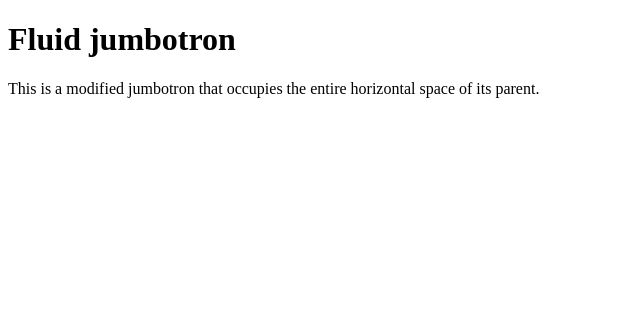
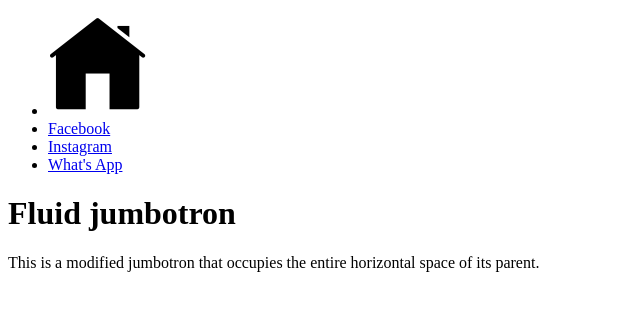
Before and after one commit to ArnaudAM/WCS_Hackathon2_FakeDeClic, a Symfony app: template templates/index.html.twig in a window 1280 px wide. Shown: the top 311 px of the page, without its empty margins (0-640 px from the left). Run offline with Twig, Linux system fonts and the light colour scheme; the template is opened without the code that fills it, so the values that code supplies are empty; some libraries are stand-ins or nearby versions.

Commit message:
crea navbar et insertion d'image

```diff
--- a/templates/base.html.twig
+++ b/templates/base.html.twig
@@ -13,6 +13,26 @@
 </head>
 
 <body>
+
+<nav class="navbar navbar-dark bg-dark">
+    <div class="navbar" id="navbarNavDropdown">
+        <ul class="navbar-pers">
+            <li class="nav-item">
+                <a class="nav-link" href="http://127.0.0.1:8000/"><img src="../assets/img/home.png" alt="Accueil" /></a>
+            </li>
+            <li class="nav-item">
+                <a class="nav-link" href="#">Facebook</a>
+            </li>
+            <li class="nav-item">
+                <a class="nav-link" href="#">Instagram</a>
+            </li>
+            <li class="nav-item">
+                <a class="nav-link" href="#">What's App</a>
+            </li>
+        </ul>
+    </div>
+</nav>
+
 <div class="jumbotron jumbotron-fluid">
     <div class="container">
         <h1 class="display-4">Fluid jumbotron</h1>
--- a/templates/index.html.twig
+++ b/templates/index.html.twig
@@ -1 +1,9 @@
 {% extends 'base.html.twig' %}
+
+{% block title %}Accueil{% endblock %}
+
+{% block body %}
+
+
+
+{% endblock %}
```
Also changed, not shown: assets/img/home.png (added), 1 other file.
